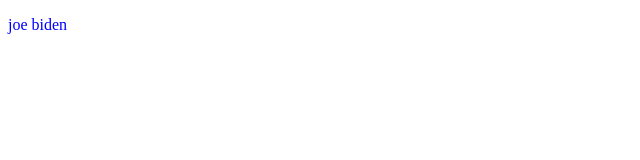
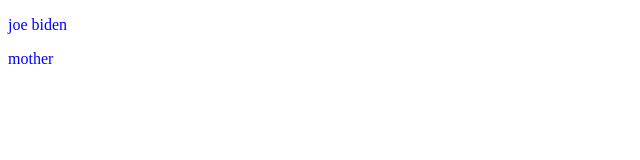
Before and after one commit to avi2o/avi2o.github.io, a plain HTML site: page index.html in a window 1280 px wide. Shown: the full height of the page, 0-640 px from the left. Drawn offline with Linux system fonts and the light colour scheme.

Commit message:
commited

```diff
--- a/index.html
+++ b/index.html
@@ -8,6 +8,7 @@
     <body>
         <div class="textColour">
             <p>joe biden</p>
+            <p>mother</p>
         </div>
     </body>
 </html>
```
